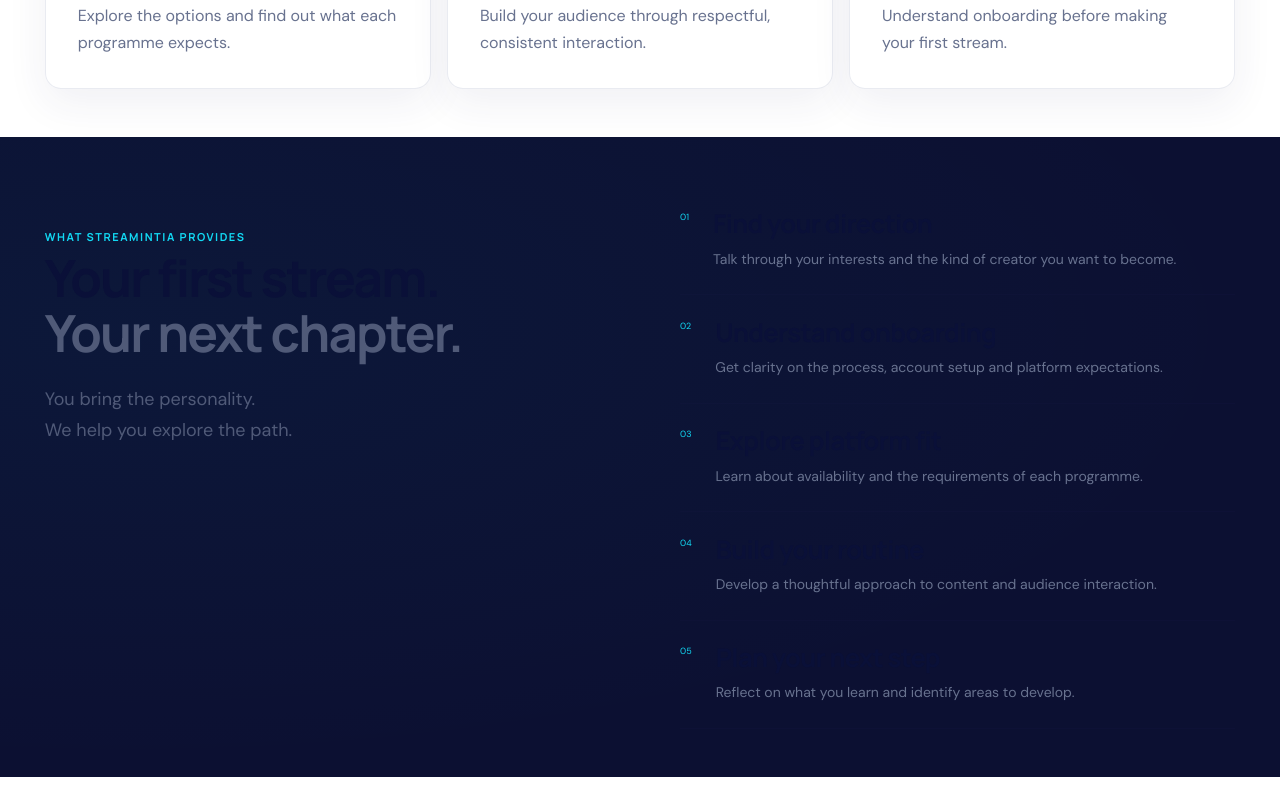
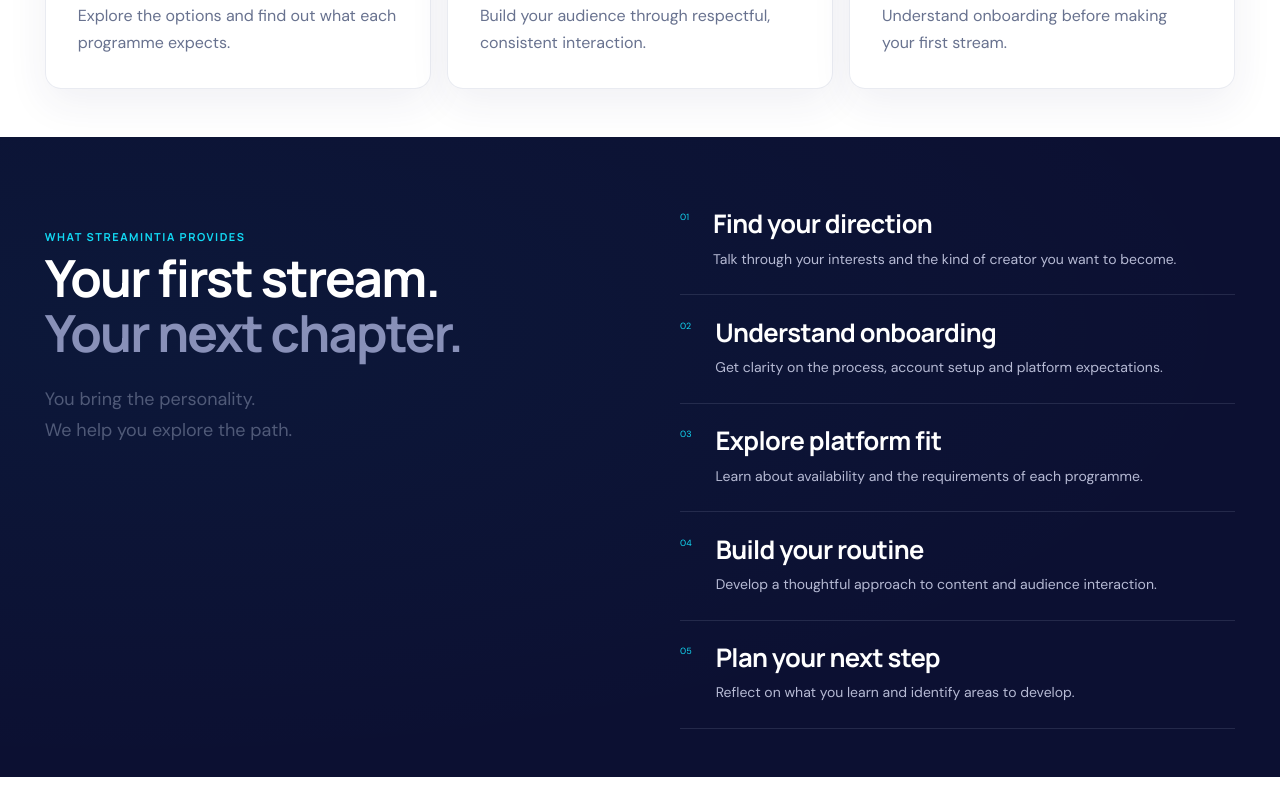
Before and after one commit to code-x-prime/streamintia, a Next.js app: page /become-streamer in a window 1280 px wide. Shown: the part 1420-2220 px from the top of the page. Built offline with nearby package versions, Linux system fonts and the light colour scheme; no server answers; some icons are missing.

Commit message:
refactor: enhance styling and color consistency in StreamerPage component

```diff
--- a/src/app/become-streamer/page.tsx
+++ b/src/app/become-streamer/page.tsx
@@ -66,10 +66,10 @@
           <FeatureGrid features={streamerFeatures} />
         </div>
       </section>
-      <section className="home-section [background:radial-gradient(ellipse_at_10%_30%,rgb(18_217_244/0.04),transparent_70%),#0c1032]">
-        <div className="home-container grid grid-cols-2 items-start gap-20 max-[1100px]:gap-10 max-[767px]:grid-cols-1 max-[767px]:gap-10">
+      <section className="home-section [background:radial-gradient(ellipse_at_10%_30%,rgb(18_217_244/0.04),transparent_70%),#0c1032] text-white [--home-border:rgb(184_188_217/0.14)] [--home-muted:#b6bad4] [&_h2]:text-white [&_h3]:text-white [&_.home-lead]:text-[#b6bad4]">
+          <div className="home-container grid grid-cols-2 items-start gap-20 max-[1100px]:gap-10 max-[767px]:grid-cols-1 max-[767px]:gap-10">
           <div
-            className="py-8 max-[767px]:p-0 [&>svg]:my-12 [&>svg]:block [&>svg]:h-[50px] [&>svg]:w-[50px] [&>svg]:text-primary max-[767px]:[&>svg]:my-8 [&_h2>span]:text-(--text-secondary)"
+            className="py-8 max-[767px]:p-0 [&>svg]:my-12 [&>svg]:block [&>svg]:h-[50px] [&>svg]:w-[50px] [&>svg]:text-primary max-[767px]:[&>svg]:my-8 [&_h2>span]:text-[#8890b8]"
             data-reveal
           >
             <span className="home-eyebrow">WHAT STREAMINTIA PROVIDES</span>
```
